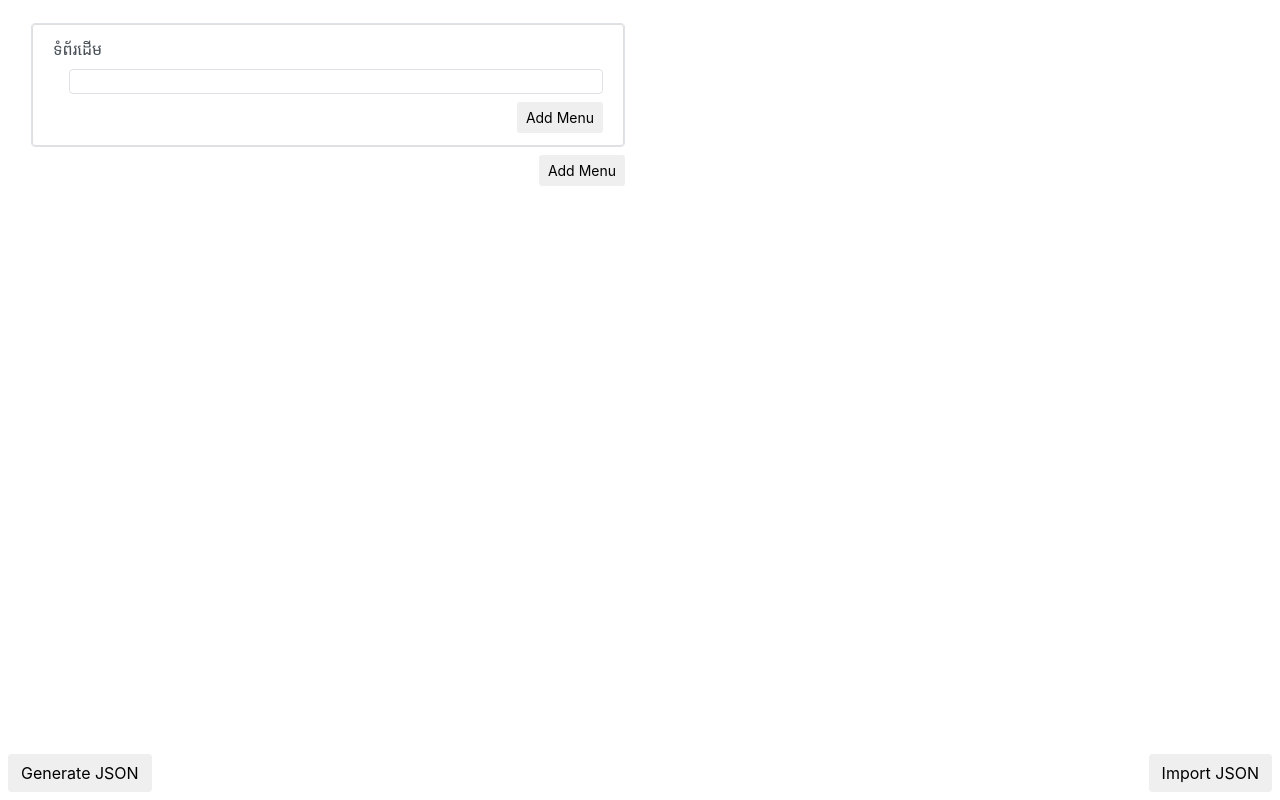
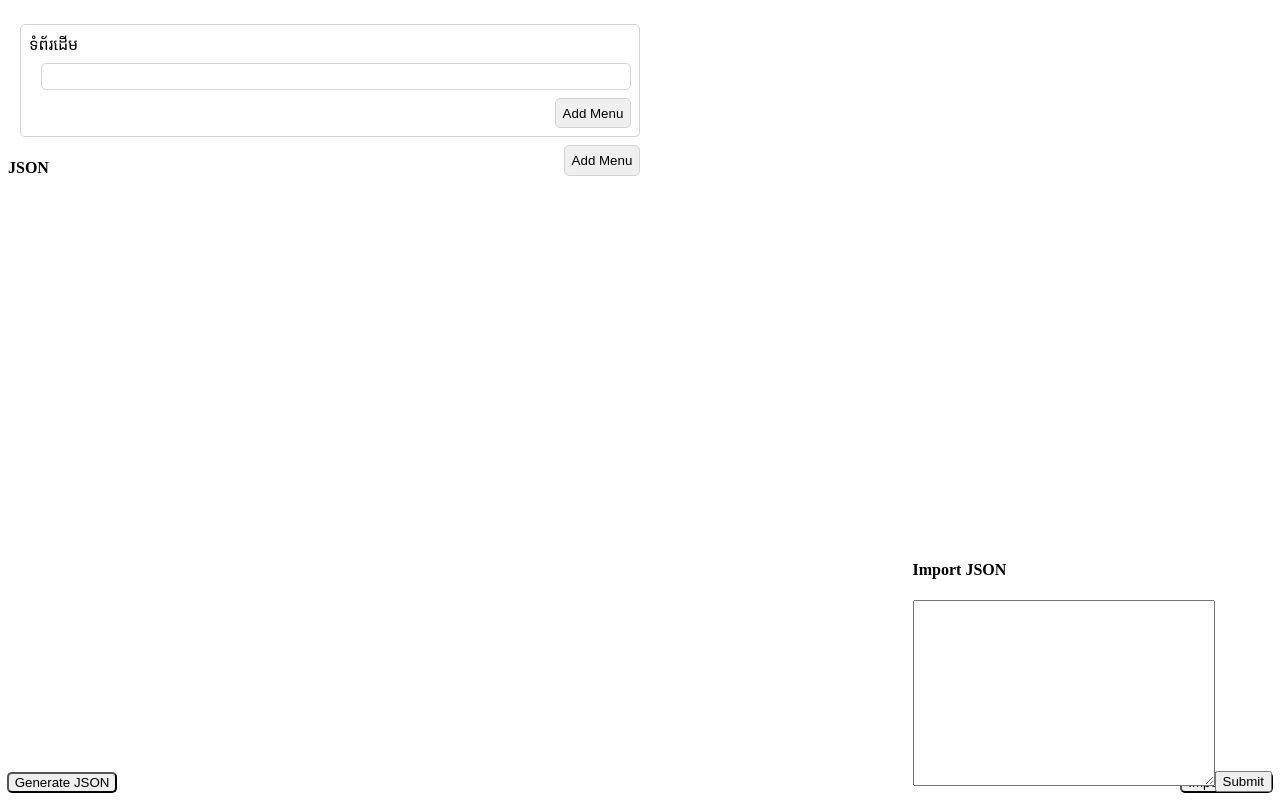
Before and after one commit to Ouspheaktra/menu-builder, a plain HTML site: page index.html in a window 1280 px wide. Drawn offline with nearby package versions, Linux system fonts and the light colour scheme.

Commit message:
first delete bootstrap

```diff
--- a/index.html
+++ b/index.html
@@ -4,13 +4,12 @@
 <head>
     <title>Menu Builder</title>
     <meta charset="utf-8" />
-    <link rel="stylesheet" href="https://stackpath.bootstrapcdn.com/bootstrap/4.1.3/css/bootstrap.min.css" />
+    <!-- <link rel="stylesheet" href="https://stackpath.bootstrapcdn.com/bootstrap/4.1.3/css/bootstrap.min.css" /> -->
 </head>
 
 <body>
     <div id="container"></div>
     <script src="https://code.jquery.com/jquery-3.3.1.min.js"></script>
-    <script src="https://stackpath.bootstrapcdn.com/bootstrap/4.1.3/js/bootstrap.min.js"></script>
     <script src="https://cdn.jsdelivr.net/npm/sortablejs@latest/Sortable.min.js"></script>
     <script src="menu-builder.js"></script>
     <script>
--- a/menu-builder.js
+++ b/menu-builder.js
@@ -1,8 +1,6 @@
 ; (function () {
 	if (window.jQuery === undefined)
 		throw Error("Require JQuery.js: you can have it here: https://code.jquery.com/jquery-3.3.1.min.js")
-	if (window.bootstrap === undefined)
-		throw Error("Require Bootstrap.js: you can have it here: https://stackpath.bootstrapcdn.com/bootstrap/4.1.3/js/bootstrap.min.js")
 	if (window.Sortable === undefined)
 		throw Error("Require Sortable.js: you can have it here: https://cdn.jsdelivr.net/npm/sortablejs@latest/Sortable.min.js")
 
@@ -10,13 +8,36 @@
 		return;
 	$(document.head).append(
 		$("<style>").text(`
-	.container-fluid { padding-top: 15px; }
+	.menu-builder-container-fluid { padding-top: 15px; }
 	.sortable-ghost { opacity: .5; }
 	.sortable-chosen { background-color: lightblue; }
 	.menu-builder-gen-json { position: fixed; bottom: .5em; left: .5em; }
 	.menu-builder-imp-json { position: fixed; bottom: .5em; right: .5em; }
-	.code { font: 1.2em monospace; }
-	.menu-builder-menu { min-height: 25px; background: white; }
+	.menu-builder-code { font: 1.2em monospace; }
+	.menu-builder-menu-cont {
+		margin-top: .5em;
+		margin-left: .75em;
+	}
+	.menu-builder-menu {
+		min-height: 25px;
+		background: white;
+		margin-bottom: .5em;
+		border: 1px solid lightgray;
+		display: flex;
+		flex-direction: column;
+		padding-left: 0;
+	}
+	.menu-builder-menu-item {
+		list-style: none;
+		padding: .5em;
+		border-bottom: 1px solid lightgray;
+	}
+	.menu-builder-menu-item:last-of-type { border: none; }
+	.menu-builder-btn {
+		padding: .5em;
+		border: 1px solid lightgray;
+	}
+	[class^=menu-builder-] { border-radius: 5px; }
 	`))
 
 	function setText(el, text) {
@@ -124,19 +145,19 @@
 		}
 
 		function newMenuItem(depth = 0, data = { name: { en: `Item-${itemId}`, km: `ទី-${itemId++}` }, link: "" }) {
-			let ul = $("<ul class='menu-builder-menu list-group mb-2 border rounded'>")
+			let ul = $("<ul class='menu-builder-menu'>")
 				.data("depth", depth)
 				.append(data.sub && data.sub.map(sub => newMenuItem(depth + 1, sub)));
 			new Sortable(ul.get(0), sortableOption);
 			let cont =
-				$("<div class='menu-builder-menu-cont mt-2 ml-3'>")[depth > this.depth ? "hide" : "show"]().append(
+				$("<div class='menu-builder-menu-cont'>")[depth > this.depth ? "hide" : "show"]().append(
 					ul,
-					$("<button class='btn btn-default btn-sm float-right'>").text("Add Menu")
+					$("<button class='menu-builder-btn'>").css("float", "right").text("Add Menu")
 						.click(e => $(e.target).prev().append(newMenuItem(depth + 1)))
 				)
 			if (depth === 0)
 				return cont;
-			return setText($(`<li class='list-group-item list-group-item-action'>`), data.name[defaultLang]).data(data).append(cont);
+			return setText($(`<li class='menu-builder-menu-item'>`), data.name[defaultLang]).data(data).append(cont);
 		}
 		newMenuItem = newMenuItem.bind(this);
 
@@ -181,17 +202,17 @@
 						$('<div class="modal-header">').append(
 							$('<h4 class="modal-title">').text("JSON")),
 						$('<div class="modal-body">').append(
-							$('<div class="code"></div>'))
+							$('<div class="menu-builder-code"></div>'))
 					)
 				)
 			)
 		let genJsonBtn =
 			$(`<button class="menu-builder-gen-json btn btn-default" type="button" data-toggle="modal" data-target="#${genJsonModal.get(0).id}">`)
 				.text("Generate JSON")
-				.click(() => genJsonModal.find('.code').text(this.genJson()))
+				.click(() => genJsonModal.find('.menu-builder-code').text(this.genJson()))
 		let impJsonForm =
 			$('<form>').append(
-				$('<textarea name="json" cols="30" rows="10" class="form-control code mb-2">'),
+				$('<textarea name="json" cols="30" rows="10" class="form-control menu-builder-code mb-2">'),
 				$('<input type="submit" class="btn btn-primary">')
 			).submit(e => {
 				e.preventDefault();
@@ -230,10 +251,10 @@
 		}
 		var s = new Sortable(menuCont.find("ul").get(0), sortableOption);
 		this.container = (container instanceof $ ? container : $(container)).append(
-			$("<div class='container-fluid'>").append(
+			$("<div>").css("clear", "both").append(
 				$("<div class='row'>").append(
-					$("<div class='col-6'>").append(menuCont, genJsonBtn, genJsonModal, impJsonBtn, impJsonModal),
-					$("<div class='col-6'>").append(editCont)
+					$("<div>").css({width: '50%', float: 'left'}).append(menuCont, genJsonBtn, genJsonModal, impJsonBtn, impJsonModal),
+					$("<div>").css({width: '50%', float: 'left'}).append(editCont)
 				)
 			)
 		)
```
Also changed, not shown: 1 other file.
